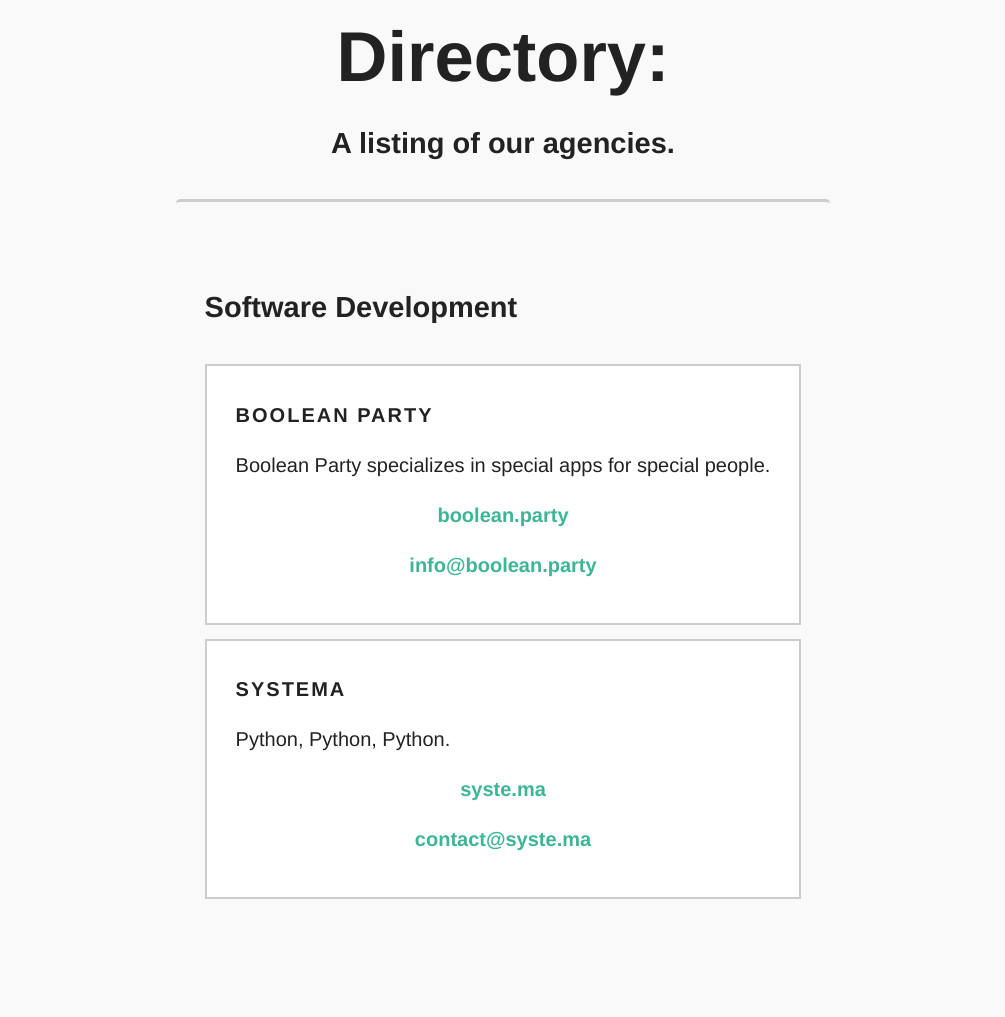
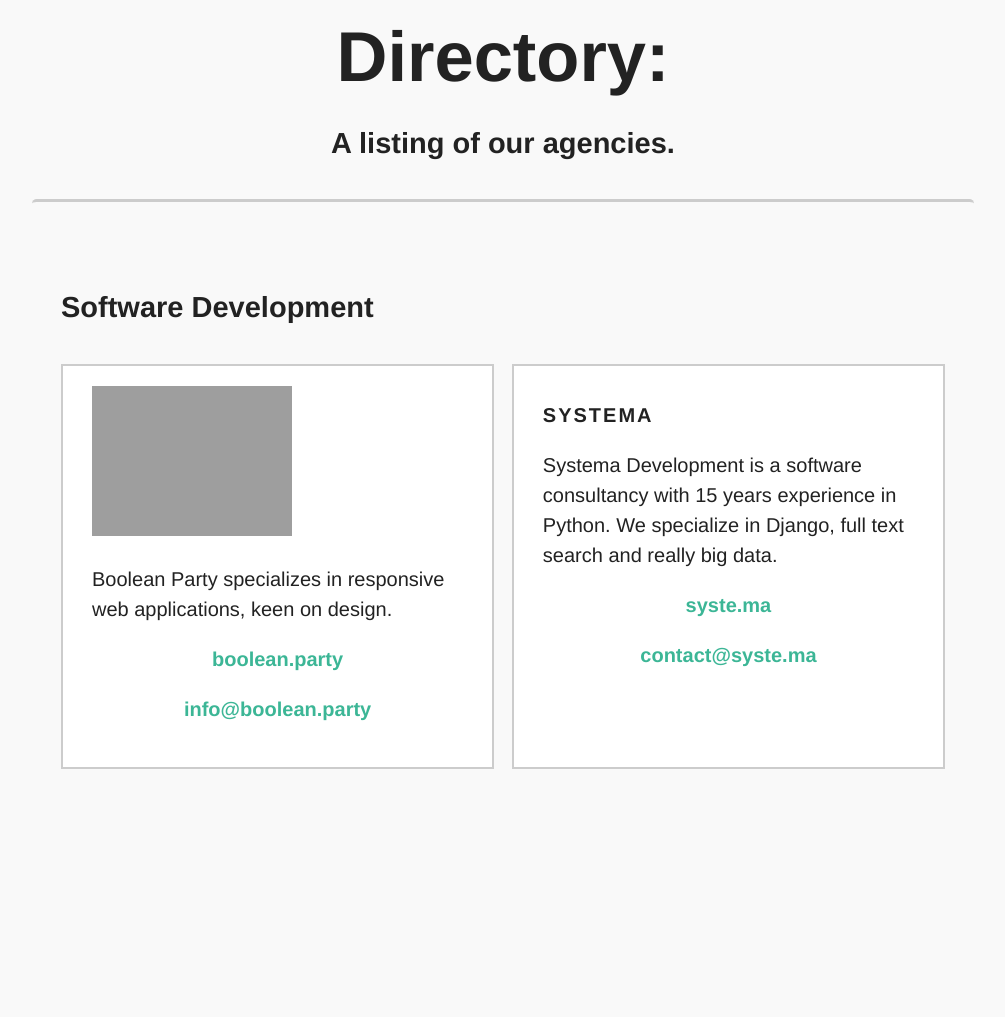
Before and after one commit to catapultpgh/catapultpgh-site, a PHP site: page /directory.html in a window 1280 px wide. Shown: the part 345-1362 px from the top of the page, without its empty margins (137-1142 px from the left). After the commit the page ends 1114 px from the top, so only its background shows below. Run offline with PHP 8.4, Linux system fonts and the light colour scheme; some libraries are stand-ins or nearby versions; grey boxes are pictures that could not be loaded.

Commit message:
puts directory listings 2 to a row in desktop view

```diff
--- a/directory.html
+++ b/directory.html
@@ -30,19 +30,23 @@
       </header>
 
       <section class="content-unit">
-	<div class="wrap">
-	  <h2>Software Development</h2>
+	<div class="directory-listings wrap" id="software-development">
+	  <h2 class="directory-category">Software Development</h2>
 
-	  <div class="perk">
-	    <h5>Boolean Party</h5>
-	    <p>Boolean Party specializes in special apps for special people.</p>
+	  <div class="directory-listing">
+	    <div class="directory-name">
+	      <img class="unstyle-img" src="build/img/boolean-party-logo.svg">
+	    </div>
+	    <p>Boolean Party specializes in responsive web applications, keen on design.</p>
 	    <h4 class="text-center"><a href="http://boolean.party/">boolean.party</a></h4>
 	    <h4 class="text-center"><a href="mailto:info@boolean.party">info@boolean.party</a></h4>
 	  </div>
 
-	  <div class="perk">
-	    <h5>Systema</h5>
-	    <p>Python, Python, Python.</p>
+	  <div class="directory-listing">
+	    <div class="directory-name">
+	      <h5>Systema</h5>
+	    </div>
+	    <p>Systema Development is a software consultancy with 15 years experience in Python. We specialize in Django, full text search and really big data.</p>
 	    <h4 class="text-center"><a href="http://syste.ma/">syste.ma</a></h4>
 	    <h4 class="text-center"><a href="contact@syste.ma">contact@syste.ma</a></h4>
 	</div>
--- a/scss/_base.scss
+++ b/scss/_base.scss
@@ -276,6 +276,22 @@
     font-size: $h2;
 }
 
+.directory-listing {
+    @extend .perk;
+
+    .directory-name {
+	width: 200px;
+
+	img {
+	    margin-top: 2rem;
+	}
+    }
+
+    h4:first-of-type {
+	margin-bottom: 0;
+    }
+}
+
 /*********************
 FOOTER STYLES
 *********************/
--- a/scss/_desktop.scss
+++ b/scss/_desktop.scss
@@ -10,7 +10,7 @@
 ******************************************************************/
 
 .wrap {
-	border-radius: $sml/3;
+    border-radius: $sml/3;
 }
 
 /*********************
@@ -18,13 +18,13 @@
 *********************/
 
 .site-title {
-	font-size: $h1*3;
-	padding-top: $h1*2;
-	line-height: 0.9;
+    font-size: $h1*3;
+    padding-top: $h1*2;
+    line-height: 0.9;
 }
 
 .secondary {
-	font-size: $h1*1.5;
+    font-size: $h1*1.5;
 }
 
 .non-main-header {
@@ -48,6 +48,21 @@
 	font-size: $h1*1.5;
 }
 
+.directory-listing {
+    flex-basis: 49%;
+}
+
+.directory-listings {
+    display: flex;
+    flex-flow: row wrap;
+    justify-content: space-between;
+    width: 100%;
+
+    .directory-category {
+	width: 100%;
+    }
+}
+
 /*********************
 FOOTER STYLES
 *********************/
--- a/scss/_tablet.scss
+++ b/scss/_tablet.scss
@@ -95,6 +95,10 @@
     padding: 0 $h2 $h3;
 }
 
+.directory-listing {
+    width: 100%;
+}
+
 /*********************
 FOOTER STYLES
 *********************/
```
Also changed, not shown: css/ie.css (+1 -1 lines), css/style.css. Lines whose indentation alone changed are shown as unchanged.
